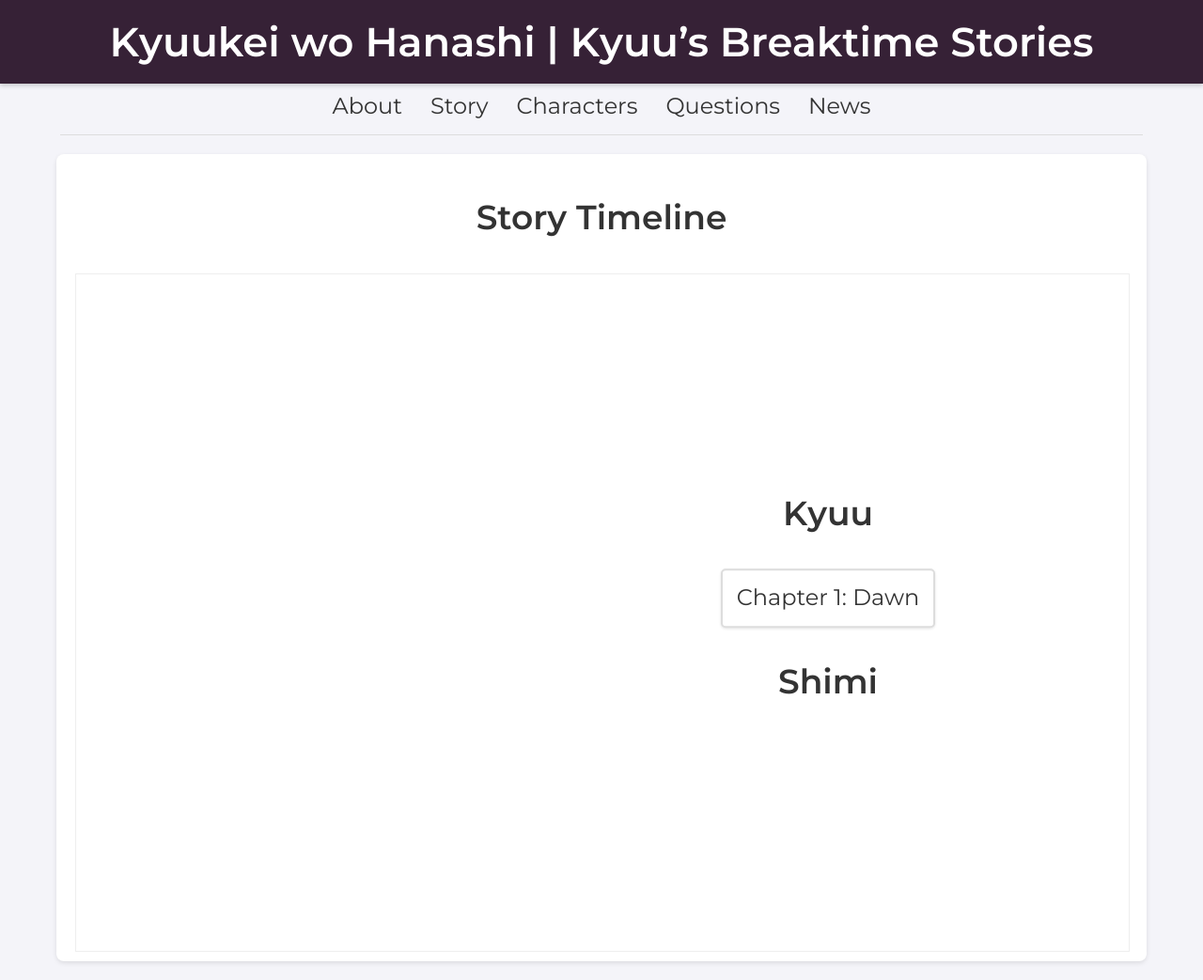
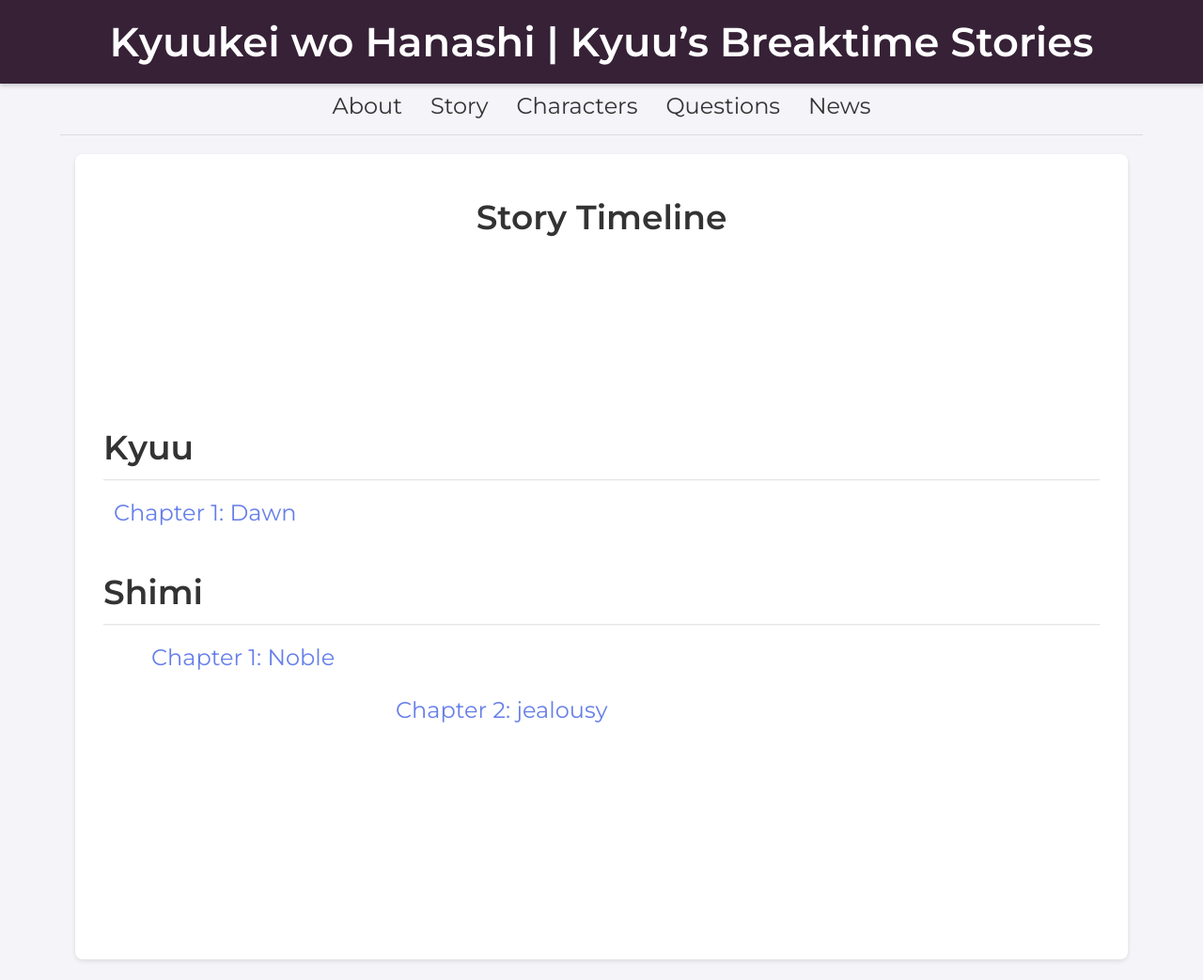
Before and after one commit to Saiminator/Kyuukei, a Jekyll site: the page built from timeline.html, in a window 1280 px wide. Shown: the whole page at 94% size. Built offline with Jekyll 4.4.1, drawn with Linux system fonts in a browser that asks for light colours.

Commit message:
Update style.css

```diff
--- a/css/style.css
+++ b/css/style.css
@@ -1,4 +1,12 @@
-/* Base Styles */
+/* =====================================================
+   Global Reset & Base Styles
+===================================================== */
+*,
+*::before,
+*::after {
+  box-sizing: border-box;
+}
+
 body {
   margin: 0;
   font-family: 'Montserrat', sans-serif;
@@ -8,50 +16,54 @@
   line-height: 1.6;
   overflow-x: hidden;
 }
-a { color: inherit; }
-/* Prevent unwanted text selection on draggable areas */
-.no-select {
-  user-select: none;
-  -webkit-user-select: none;
-  -moz-user-select: none;
-  -ms-user-select: none;
+
+a {
+  color: inherit;
+  text-decoration: none;
 }
 
-/* Header – Solid color #362136 */
+/* =====================================================
+   Header & Navigation
+===================================================== */
 header {
   background: #362136;
   padding: 10px;
   text-align: center;
   box-shadow: 0 2px 5px rgba(0,0,0,0.2);
 }
+
 #site-title {
   font-size: 1.8em;
-  text-decoration: none;
   color: #fff;
   cursor: pointer;
   font-weight: 600;
 }
 
-/* Navigation */
 nav {
   text-align: center;
   margin-top: 5px;
 }
+
 nav ul {
   list-style: none;
   display: inline-flex;
   padding: 0;
   margin: 0;
 }
-nav li { margin: 0 15px; }
+
+nav li {
+  margin: 0 15px;
+}
+
 nav a {
-  text-decoration: none;
-  color: #333;
-  cursor: pointer;
   font-weight: 500;
   transition: color 0.3s ease;
 }
-nav a:hover { color: #667eea; }
+
+nav a:hover {
+  color: #667eea;
+}
+
 hr {
   margin: 10px auto;
   border: 0;
@@ -60,7 +72,9 @@
   width: 90%;
 }
 
-/* Content Sections */
+/* =====================================================
+   Content Sections
+===================================================== */
 .content-section {
   padding: 10px 20px;
   margin: 20px auto;
@@ -72,149 +86,9 @@
   overflow: hidden;
 }
 
-/* STORY SECTION – Pan & Zoom Container */
-#panZoomWrapper {
-  width: 100%;
-  max-width: 1120px;
-  height: 70vh;
-  margin: 0 auto;
-  overflow: hidden;
-  border: 1px solid #eee;
-}
-#panZoomContainer {
-  width: 1600px;
-  transform-origin: top left;
-}
-
-/* Timeline Styles */
-.timeline {
-  margin-bottom: 40px;
-}
-/* Timeline title colors */
-.timeline.orby-pink h2 { color: #f7cdd5; }
-.timeline.cerulean h2 { color: #0077be; }
-.timeline.shimi-green h2 { color: #216036; }
-.timeline.dreymi h2 { color: #2f191f; }
-.timeline.via h2 { color: #de363d; }
-.timeline.mika h2 { color: #823f25; }
-.timeline.memo h2 { color: #e073bd; }
-.timeline.shizu h2 { color: #4c6095; }
-.timeline h2 {
-  text-align: left;
-  width: 100%;
-  margin: 0 0 10px 10px;
-}
-.timeline-wrapper {
-  display: flex;
-  flex-direction: column;
-  align-items: center;
-  position: relative;
-  padding-bottom: 10px;
-  margin-bottom: 20px;
-}
-
-/* Chapter Container */
-.chapter-container {
-  display: flex;
-  gap: 30px;
-  justify-content: center;
-}
-.chapter-box {
-  border: 2px solid #ddd;
-  padding: 10px 15px;
-  cursor: pointer;
-  background: #fff;
-  border-radius: 5px;
-  box-sizing: border-box;
-  box-shadow: 0 1px 3px rgba(0,0,0,0.1);
-  transition: transform 0.2s, box-shadow 0.2s;
-  white-space: nowrap;
-  text-decoration: none;
-  color: inherit;
-}
-.chapter-box:hover {
-  transform: translateY(-3px);
-  box-shadow: 0 3px 6px rgba(0,0,0,0.15);
-}
-
-/* Continuous Underline */
-.timeline-underline {
-  width: 100%;
-  height: 3px;
-  background: #ddd;
-  margin-top: 10px;
-}
-.timeline.orby-pink .timeline-underline { background: #f7cdd5; }
-.timeline.cerulean .timeline-underline { background: #0077be; }
-.timeline.shimi-green .timeline-underline { background: #216036; }
-.timeline.dreymi .timeline-underline { background: #2f191f; }
-.timeline.via .timeline-underline { background: #de363d; }
-.timeline.mika .timeline-underline { background: #823f25; }
-.timeline.memo .timeline-underline { background: #e073bd; }
-.timeline.shizu .timeline-underline { background: #4c6095; }
-
-/* CHARACTERS SECTION – Vertical Drag-to-Scroll Container */
-#characterScrollWrapper {
-  width: 100%;
-  max-width: 1120px;
-  height: 70vh;
-  margin: 0 auto;
-  overflow: hidden;
-  border: 1px solid #eee;
-  position: relative;
-}
-#characterScrollContainer {
-  display: grid;
-  grid-template-columns: repeat(4, 1fr);
-  gap: 20px;
-  transform: translateY(0px);
-}
-.character-item {
-  cursor: pointer;
-  text-align: center;
-  text-decoration: none;
-  color: inherit;
-}
-.character-image {
-  width: 210px;
-  height: 210px;
-  background: #ccc;
-  border: 2px solid #ddd;
-  border-radius: 5px;
-  margin: 0 auto;
-  background-size: cover;
-  background-position: center;
-}
-.character-name {
-  margin-top: 10px;
-  font-weight: 600;
-}
-
-/* Navigation Buttons */
-.nav-buttons {
-  display: flex;
-  justify-content: space-between;
-  gap: 15px;
-  margin-top: 20px;
-}
-.nav-buttons a.button, .nav-buttons button {
-  flex: 1;
-  max-width: 200px;
-  padding: 10px 15px;
-  cursor: pointer;
-  background: #667eea;
-  border: none;
-  font-size: 1em;
-  color: #fff;
-  border-radius: 5px;
-  text-decoration: none;
-  text-align: center;
-  transition: background 0.3s ease;
-}
-.nav-buttons a.button:hover, .nav-buttons button:hover {
-  background: #556cd6;
-}
-/* Character Detail Page Styles */
+/* =====================================================
+   Character Detail Page Styles
+===================================================== */
 .character-detail {
   max-width: 1120px;
   margin: 20px auto;
@@ -231,7 +105,6 @@
   flex-wrap: wrap;
 }
 
-/* Left Panel: Background, Abilities, and Back Button */
 .left-panel {
   flex: 2;
   text-align: left;
@@ -260,7 +133,6 @@
   line-height: 1.6;
 }
 
-/* Right Panel: Image and Basic Info */
 .right-panel {
   flex: 1;
   padding-left: 20px;
@@ -295,25 +167,74 @@
   margin: 4px 0;
 }
 
-html, body {
-  overflow-y: scroll; /* ensures scrolling is enabled */
-  -ms-overflow-style: none;  /* for IE and Edge */
-  scrollbar-width: none;     /* for Firefox */
+/* =====================================================
+   Vertical Timeline Styles
+===================================================== */
+/* The wrapper defines a fixed visible area for dragging */
+#panZoomWrapper {
+  overflow: hidden;
+  position: relative;
+  height: 80vh; /* Adjust as needed */
 }
 
-html::-webkit-scrollbar,
-body::-webkit-scrollbar {
-  width: 0px;
-  height: 0px;
+/* The container holds all timeline sections */
+#panZoomContainer {
+  cursor: grab;
+  /* The transform property is updated via JavaScript */
 }
 
-.character-detail {
-  overflow-y: auto; /* ensure scrolling is active */
-  -ms-overflow-style: none;  /* IE and Edge */
-  scrollbar-width: none;     /* Firefox */
+/* Each timeline section is stacked vertically */
+.timeline-section {
+  margin-bottom: 30px;
+  padding: 0 10px;
+  text-align: left;
 }
 
-.character-detail::-webkit-scrollbar {
-  width: 0px;
-  height: 0px;
+.timeline-section h2 {
+  margin-bottom: 10px;
+  font-size: 1.5em;
+  color: #333;
+  border-bottom: 1px solid #ddd;
+  padding-bottom: 5px;
 }
+
+/* Chapter container holds chapter links for a timeline section */
+.chapter-container {
+  /* No fixed width – it takes available width */
+}
+
+/* Chapter links: each chapter appears as a block-level element */
+.chapter-box {
+  display: block;
+  margin-bottom: 5px;
+  padding: 5px 10px;
+  color: #667eea;
+  border: 1px solid transparent;
+  transition: background 0.3s ease;
+}
+
+.chapter-box:hover {
+  background: #f0f0f0;
+}
+
+/* An underline below the chapters (if needed) */
+.timeline-underline {
+  height: 2px;
+  background: #ddd;
+  margin-top: 10px;
+}
+
+/* =====================================================
+   (Optional) Scrollbar Hiding Code
+   Uncomment if you wish to hide scrollbars
+===================================================== */
+/*
+body::-webkit-scrollbar {
+  display: none;
+}
+
+body {
+  -ms-overflow-style: none;
+  scrollbar-width: none;
+}
+*/
```
